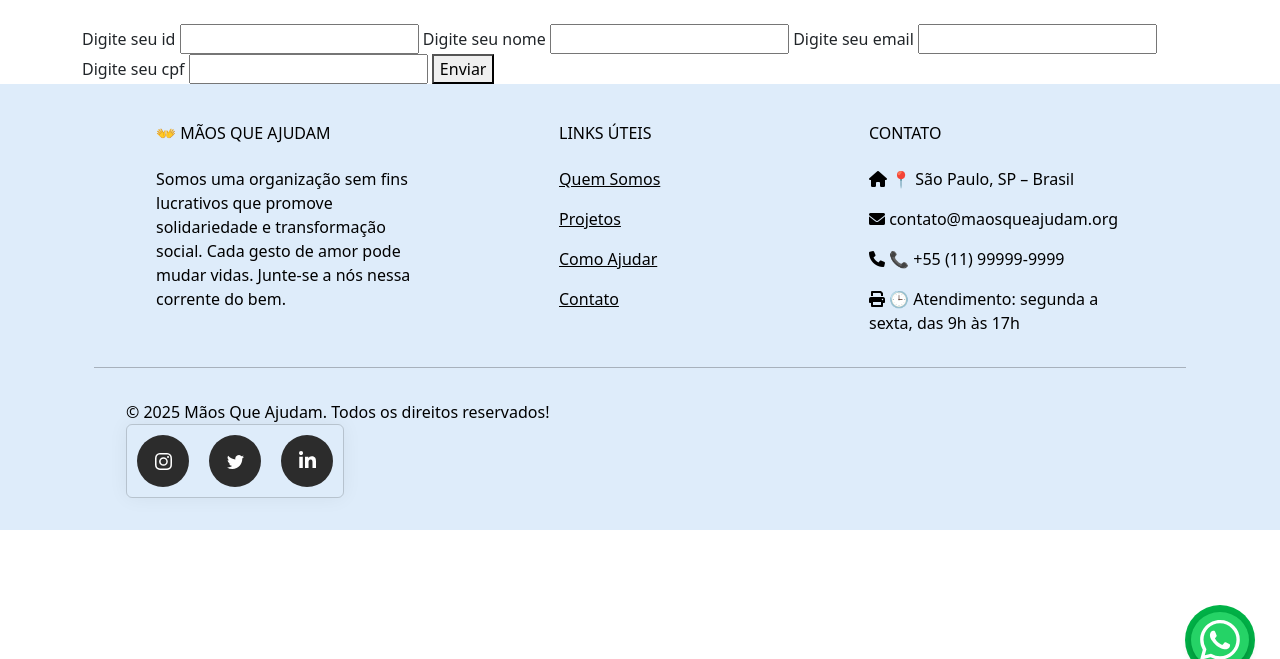
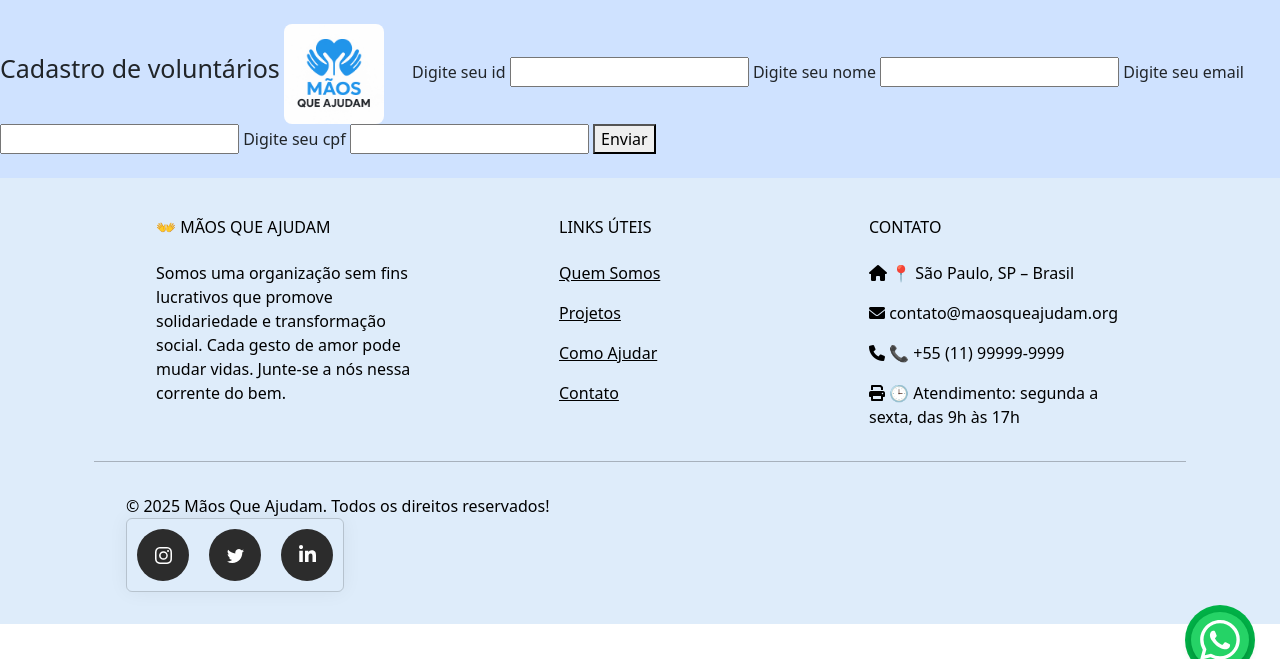
Before and after one commit to daniilocl/Maos_Que_Ajudam, a PHP site: page /Maos_Que_Ajudam/src/views/cadastro_voluntario.php in a window 1280 px wide. Shown: the part 100-759 px from the top of the page. Run offline with PHP 8.4, Linux system fonts and the light colour scheme.

Commit message:
feat: Adição de algumas coisas no cadastro de voluntário

```diff
--- a/src/db/connection.php
+++ b/src/db/connection.php
@@ -1,9 +1,9 @@
 <?php
 
 $servername = "localhost";
-$database = "maosqueajudam";
 $username = "root";
 $password = "";
+$database = "maosqueajudam";
 
 // Connection
 $conn = mysqli_connect($servername,$username,$password, $database);
--- a/src/views/cadastro_voluntario.php
+++ b/src/views/cadastro_voluntario.php
@@ -14,27 +14,33 @@ ini_set('display_errors', 1);
     <title>Cadastro de voluntario</title>
 </head>
 <body>
+
     <?php include __DIR__ . '/../db/connection.php'; ?>
     <?php include __DIR__ . '/../components/header.php'; ?>
 
 
-    <main class="container mt-4">
+    <main class="d-flex align-items-center py-4 bg-primary-subtle">
+        <section class="w-100 m-auto">
             <form action="../../src/models/voluntario.php" method="post">
+                <span style="font-size: 25px;">Cadastro de voluntários</span>
+                <img src="/Maos_Que_Ajudam/public/imagens/logo/Logo_MaosQueAjudam.jpg"
+                alt="Logo Mãos que Ajudam"
+                width="100" max-width: 400px;
+                aspect-ratio: 1/1;
+                class="me-4 rounded-3">
+
                 <label for="idVol">Digite seu id</label>
                 <input type="text" name="idVol" id="idVol">
-
                 <label for="idVol">Digite seu nome</label>
                 <input type="text" name="nome" id="nome">
-
                 <label for="idVol">Digite seu email</label>
                 <input type="text" name="email" id="email">
-
                 <label for="idVol">Digite seu cpf</label>
                 <input type="text" name="cpf" id="cpf">
-
                 <button type="submit">Enviar</button>
             </form>
                 </main>
+        </section>
 
     <?php include __DIR__ . '/../components/footer.php'; ?>
 
```
Lines whose indentation alone changed are shown as unchanged.
